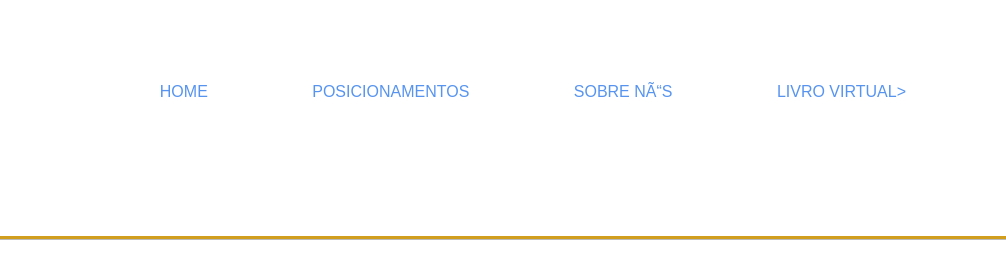
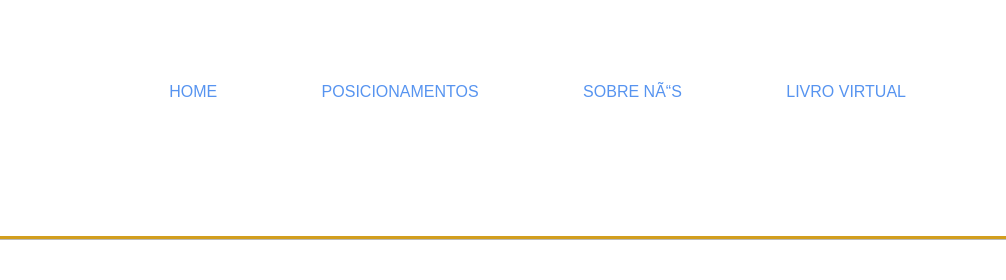
Before and after one commit to Kk-auy/dio, a plain HTML site: page index.html in a window 1280 px wide. Shown: the top 280 px of the page, 274-1280 px from the left. Drawn offline with Linux system fonts and the light colour scheme.

Commit message:
Update index.html

```diff
--- a/index.html
+++ b/index.html
@@ -12,7 +12,7 @@
         <li><a href="https://kk-auy.github.io/posicioneja/">HOME</a></li>
         <li><a href="https://kk-auy.github.io/posicionamentostotal/">POSICIONAMENTOS</a></li>
         <li><a href="https://kk-auy.github.io/sobrenos/">SOBRE NÓS</a></li>
-        <li><a href="https://drive.google.com/file/d/1Jt3TK-IjSHfEaQzums86I82OijOBSZ0B/view">LIVRO VIRTUAL></a></li>
+        <li><a href="https://drive.google.com/file/d/1Jt3TK-IjSHfEaQzums86I82OijOBSZ0B/view">LIVRO VIRTUAL</a></li>
     </ul>
 </nav>
 </head>
```
